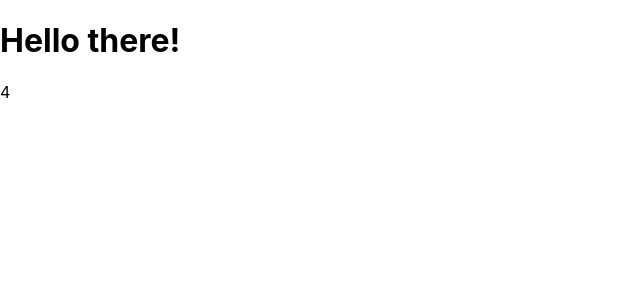
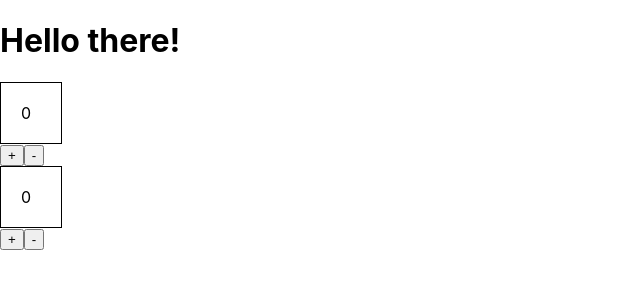
Before and after one commit to SamLookingGlass/ReactPractice, a React (Create React App) app in the folder reacte-handson1/: page / in a window 1280 px wide. Shown: the top 300 px of the page, without its empty margins (0-640 px from the left). Built offline with nearby package versions, Linux system fonts and the light colour scheme.

Commit message:
State example for increment and decrement

```diff
--- a/reacte-handson1/src/App.css
+++ b/reacte-handson1/src/App.css
@@ -2,7 +2,12 @@ body {
   padding: 0;
   margin: 0;
 }
-
+#counter {
+  border: solid 1px;
+  width: 20px;
+  height: 20px;
+  padding: 20px 20px 20px 20px
+}
 #menu {
   background-color: black;
   padding: 0;
--- a/reacte-handson1/src/App.js
+++ b/reacte-handson1/src/App.js
@@ -7,6 +7,7 @@ import DisplayMessage from './DisplayMessage'
 import BorderedImageFrame from './BorderedImageFrame'
 import image from "./japanese-food-1.jpg"
 import SumOfTwo from './SumOfTwo';
+import Counter from './Counter';
 
 function App() {
   // const styles = {
@@ -18,8 +19,10 @@ function App() {
   return (
     <React.Fragment>
       <DisplayMessage message="Hello there!"/>
+      <Counter />
+      <Counter />
       {/* <BorderedImageFrame img={image} /> */}
-      <SumOfTwo NumberOne={1} NumberTwo={3} />
+      {/* <SumOfTwo NumberOne={1} NumberTwo={3} /> */}
       {/* <Navbar /> */}
       {/* <SectionOne /> */}
       {/* <SectionTwo /> */}
--- /dev/null
+++ b/reacte-handson1/src/Counter.js
@@ -0,0 +1,36 @@
+// Class-Oriented Components
+
+import React from "react"
+
+// State is predefined by React.Component
+// Must be named 'state'
+export default class Counter extends React.Component {
+    state = {
+        "number":0
+    }
+    render() {
+        return (
+            <React.Fragment>
+            <div id="counter">
+                {this.state.number}
+            </div>
+            <button onClick={this.increment}>+</button>
+            <button onClick={this.decrement}>-</button>
+            </React.Fragment>
+        )
+    }
+
+    increment = () => {
+        this.setState({
+            'number':this.state.number + 1
+        })
+    }
+
+    decrement = () => {
+        this.setState({
+            'number':this.state.number - 1
+        })
+    }
+}
+
+// render() function is a requirement defined by React
```
